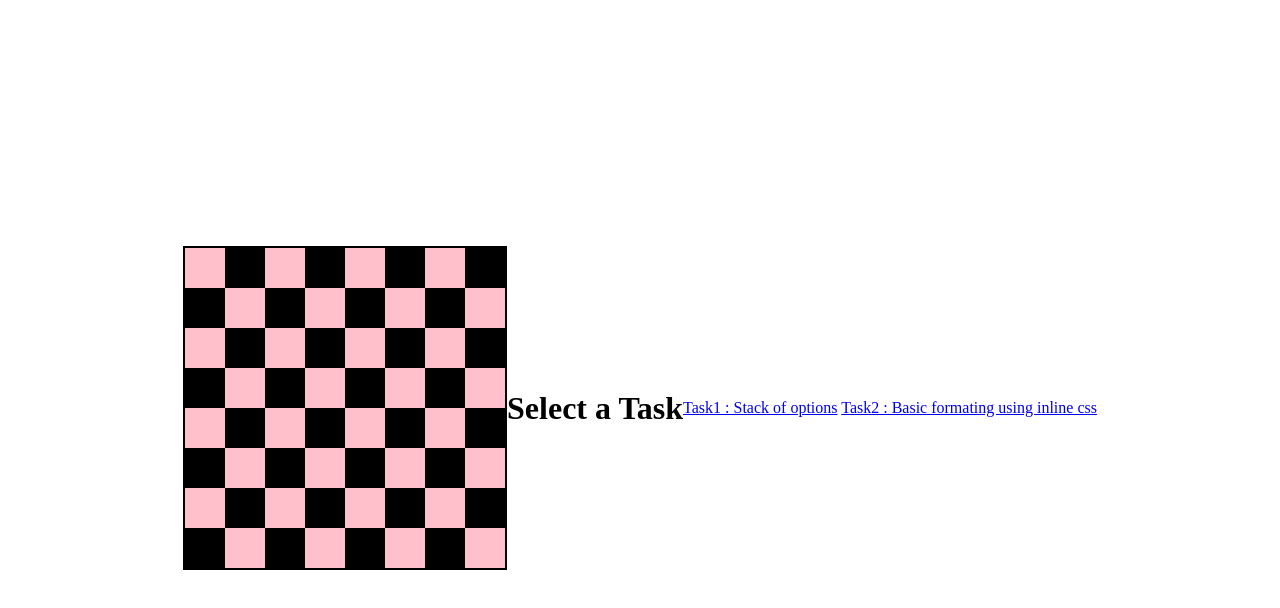
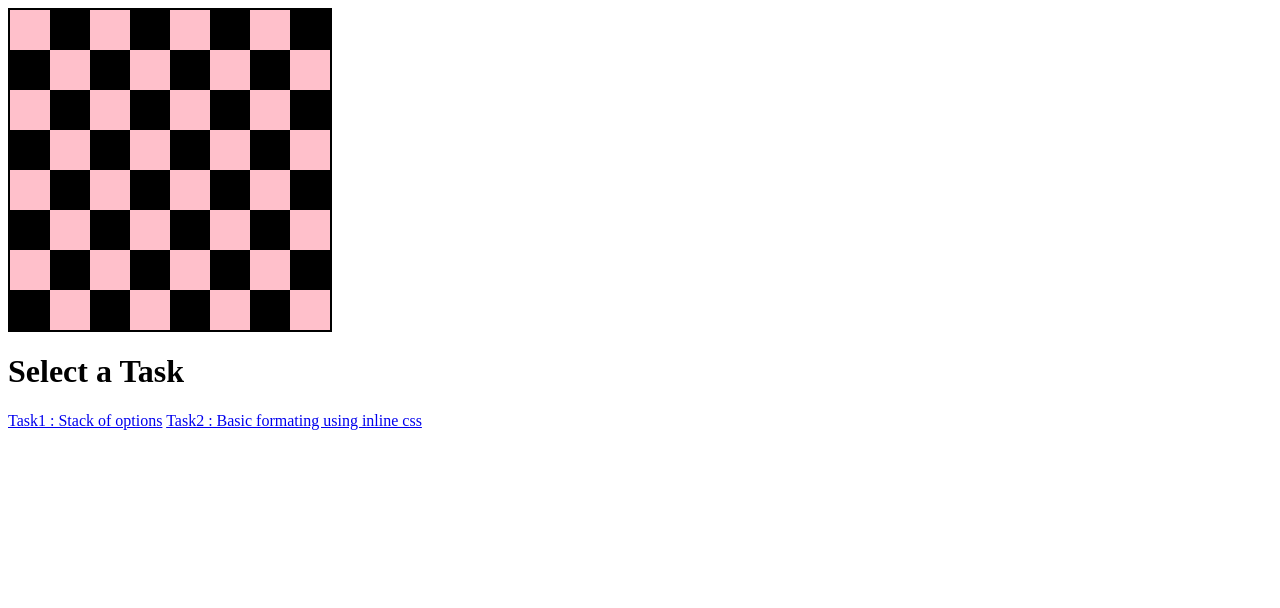
Before and after one commit to khyathi-2006/assignment-4, a plain HTML site: page index.html in a window 1280 px wide. Drawn offline with Linux system fonts and the light colour scheme.

Commit message:
Update index.html

```diff
--- a/index.html
+++ b/index.html
@@ -4,7 +4,6 @@
   <meta charset="UTF-8">
   <title>Chess Board</title>
 </head>
-<body style="display: flex; justify-content: center; align-items: center; height: 100vh;">
 
   <div style="display: grid; grid-template-columns: repeat(8, 40px); width: 320px; height: 320px; border: 2px solid black;">
     <!-- 64 squares: alternating black and pink -->
@@ -98,11 +97,9 @@
 
 </body>
 </html>
-<h1>Select a Task</h1>
+
 <div class="task-container">
-    <a href="Task1.html" class="task">Task1 : Stack of options</a>
-    <a href="Task2.html" class="task" target="_blank">Task2 : Basic formating using inline css</a>
+  <h1>Select a Task</h1>
+  <a href="Task1.html" class="task">Task1 : Stack of options</a>
+  <a href="Task2.html" class="task" target="_blank">Task2 : Basic formating using inline css</a>
 </div>
-</body>
-
-</html>
```
